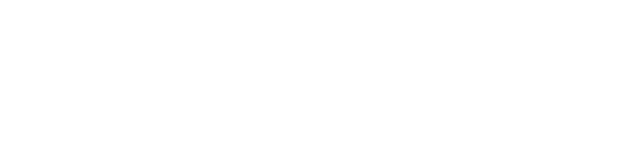
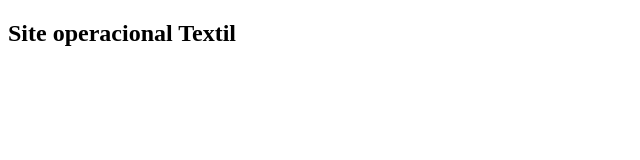
Before and after one commit to alexandreguenther-source/nov_repo, a plain HTML site: page index.htm in a window 1280 px wide. Shown: the whole page, without its empty margins (0-640 px from the left). Drawn offline with Linux system fonts and the light colour scheme.

Commit message:
Modificação no index.htm

```diff
--- a/index.htm
+++ b/index.htm
@@ -6,6 +6,6 @@
     <title>Document</title>
 </head>
 <body>
-
+    <h2>Site operacional Textil</h2>
 </body>
 </html>
```
